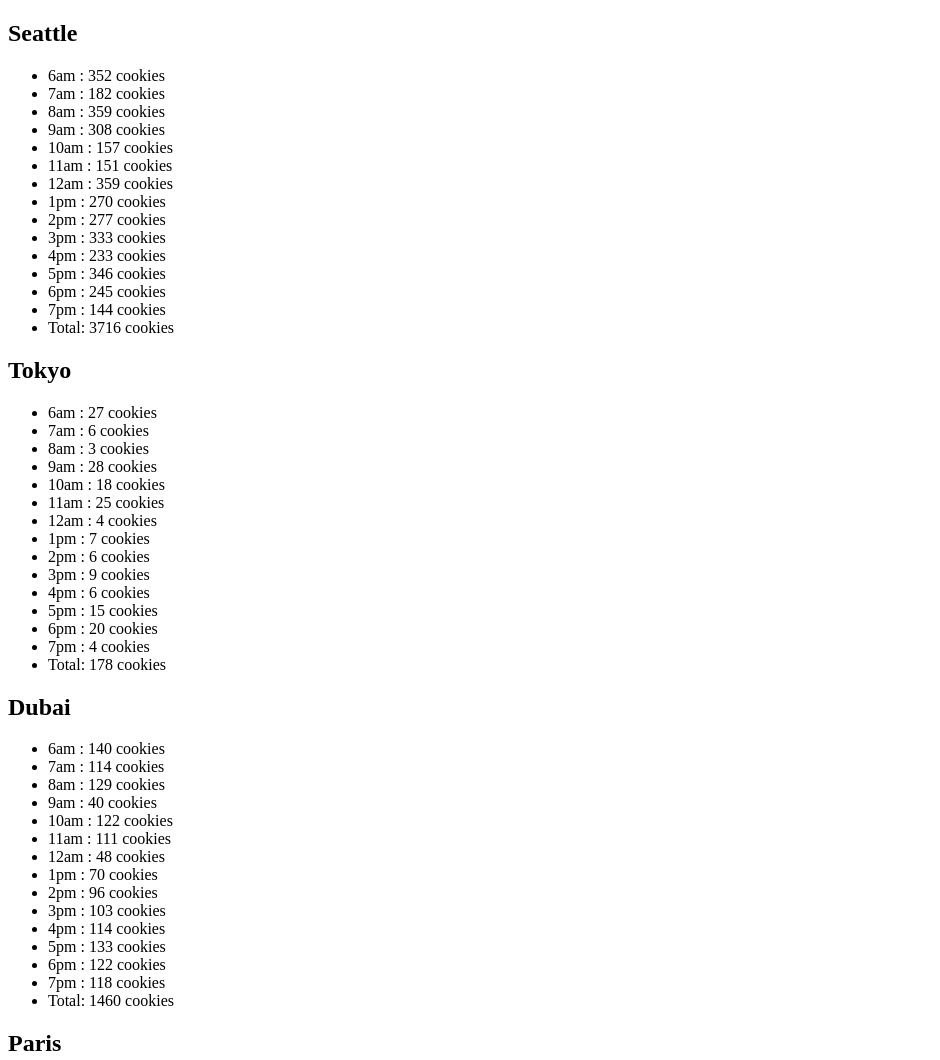
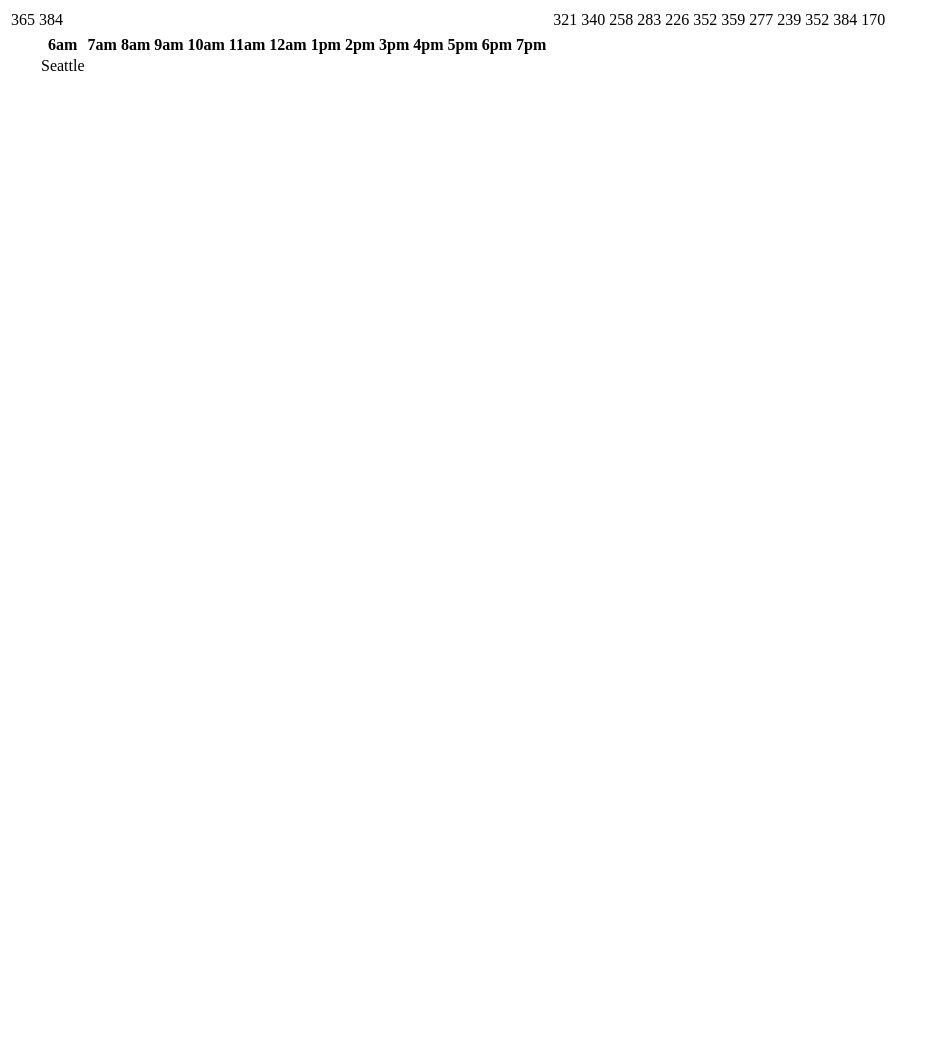
Before and after one commit to yazanbaker94/cookie-stand, a plain HTML site: page sales.html in a window 1280 px wide. Shown: the top 1060 px of the page, without its empty margins (0-940 px from the left). After the commit the page ends 800 px from the top, so only its background shows below. Drawn offline with Linux system fonts and the light colour scheme.

Commit message:
half done

```diff
--- a/js/app.js
+++ b/js/app.js
@@ -1,26 +1,30 @@
 'use strict';
 
 let timeOfOpeningHours = ['6am', '7am', '8am', '9am', '10am', '11am', '12am', '1pm', '2pm', '3pm', '4pm', '5pm', '6pm', '7pm'];
-let Seattle={
-  cityName : 'Seattle',
-  minCustomer : 23,
-  maxCustomer : 65,
-  avgCookie : 6.3,
-  resultEmptyArray : [],
-  totalCookies : 0,
 
-  customersPerHour: function(min, max) {
+
+function City(cityName, minCustomer, maxCustomer, avgCookie, totalCookies) {
+  this.cityName = cityName;
+  this.minCustomer = minCustomer;
+  this.maxCustomer = maxCustomer;
+  this.avgCookie = avgCookie;
+  this.resultEmptyArray = [];
+  this.totalCookies = 0;
+}
+
+
+let Seattle= new City('Seattle', 23, 65, 6.3);
+
+City.prototype.customersPerHour = function(min, max) {
     return Math.floor(Math.random() * (max - min + 1) + min);
-  },
+  };
 
-  cookiesPurchasedPerHour: function() {
+City.prototype.cookiesPurchasedPerHour = function() {
     return Math.floor(this.customersPerHour(this.minCustomer, this.maxCustomer) * this.avgCookie);
 
-  },
+  };
 
-
-
-  endResults : function() {
+  City.prototype.endResults = function() {
     for(let i=0; i<timeOfOpeningHours.length;i++){
     this.resultEmptyArray.push(this.cookiesPurchasedPerHour());
     this.totalCookies = this.resultEmptyArray[i] + this.totalCookies;
@@ -28,32 +32,53 @@ let Seattle={
 
   }
 
-  },
+  };
 
 
 
-  render : function() {
-    let endResults = document.getElementById('title');
-    let h1=document.createElement('h1');
-    let unorderedList=document.createElement('ul');
-    endResults.appendChild(h1);
-    endResults.appendChild(unorderedList);
-    h1.innerText = this.cityName;
+City.prototype.render = function() {
+    let tableId = document.getElementById("myTable");
+    let table = document.createElement("TABLE");
+    let tableBody = document.createElement("TBODY");
+    let tableHeader = document.createElement("TH");
+    let tableData = document.createElement("TD");
+
+    let tableHead = document.createElement("THEAD");
+    let tableFoot = document.createElement("TFOOT");
+
+
+    tableId.appendChild(table);
+    table.appendChild(tableBody);
+    table.appendChild(tableHeader);
+    table.appendChild(tableData);
+    table.appendChild(tableHead);
+    table.appendChild(tableFoot);
 
 
     for(let i=0; i<timeOfOpeningHours.length; i++) {
-    let showResult = document.createElement('li');
-    showResult.innerText = timeOfOpeningHours[i] + ' : ' + this.resultEmptyArray[i] + ' cookies';
-    unorderedList.appendChild(showResult);
-
+    let tableHead = document.createElement('th');
+    tableHead.innerText = timeOfOpeningHours[i];
+    tableData.appendChild(tableHead);
     }
 
-    let showTotalResult = document.createElement('li');
+    for(let i=0; i<timeOfOpeningHours.length; i++) {
+      let tableHead = document.createElement('td');
+      tableHead.innerText = this.resultEmptyArray[i];
+      tableBody.appendChild(tableHead);
+      }
+
+
+    let tableRow = document.createElement('tr');
+    tableRow.innerText = this.cityName;
+    tableData.appendChild(tableRow);
+
+
+    let showTotalResult = document.createElement('th');
     showTotalResult.innerText = "Total: " + this.totalCookies + ' cookies';
     unorderedList.appendChild(showTotalResult);
   }
 
-};
+
 
 Seattle.endResults();
 Seattle.render();
--- a/sales.html
+++ b/sales.html
@@ -10,7 +10,7 @@
 </head>
 <body>
 
-    <section id="title"></section>
+    <section id="myTable"></section>
     <section id="title2"></section>
 
     <section id="salesData2"></section>
```
